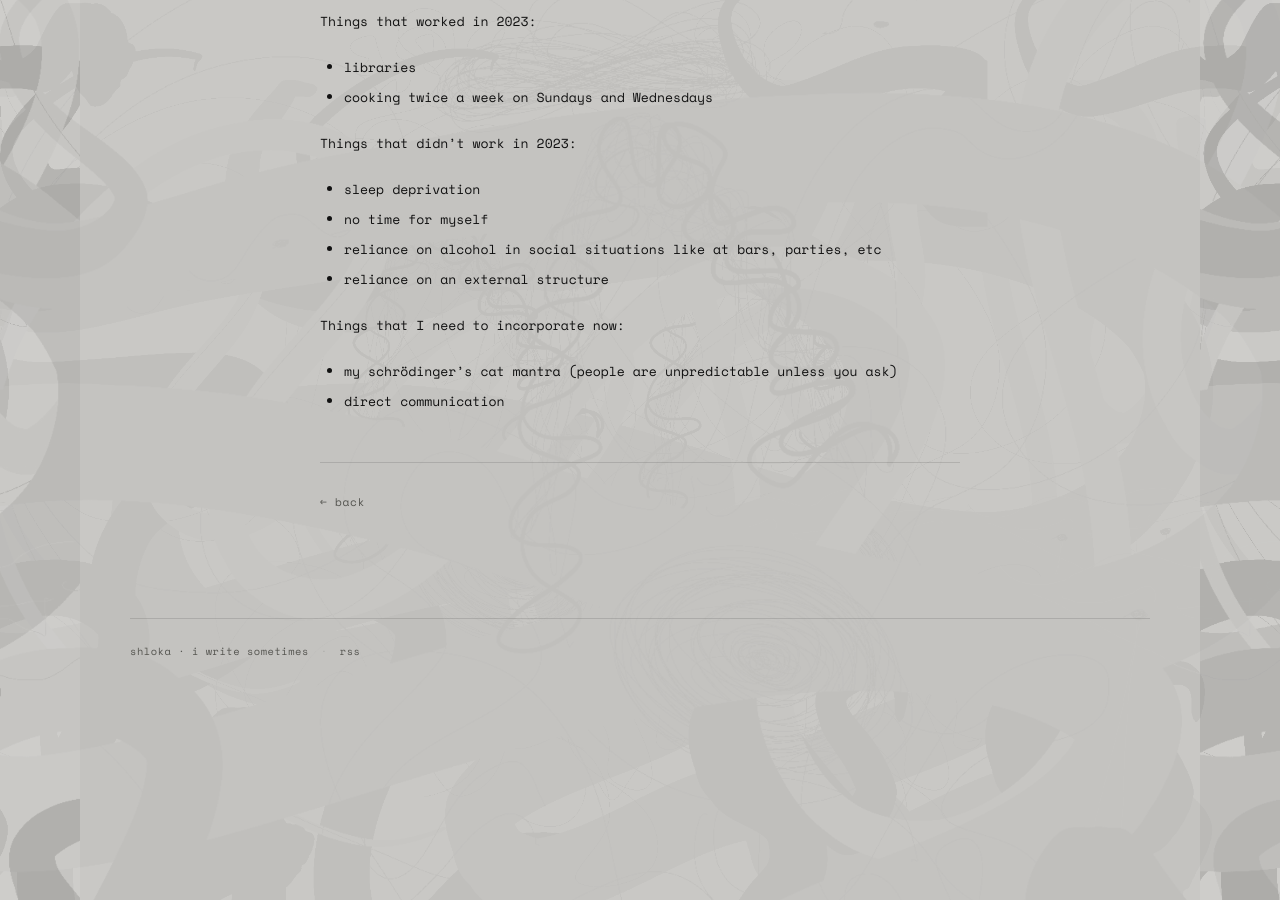
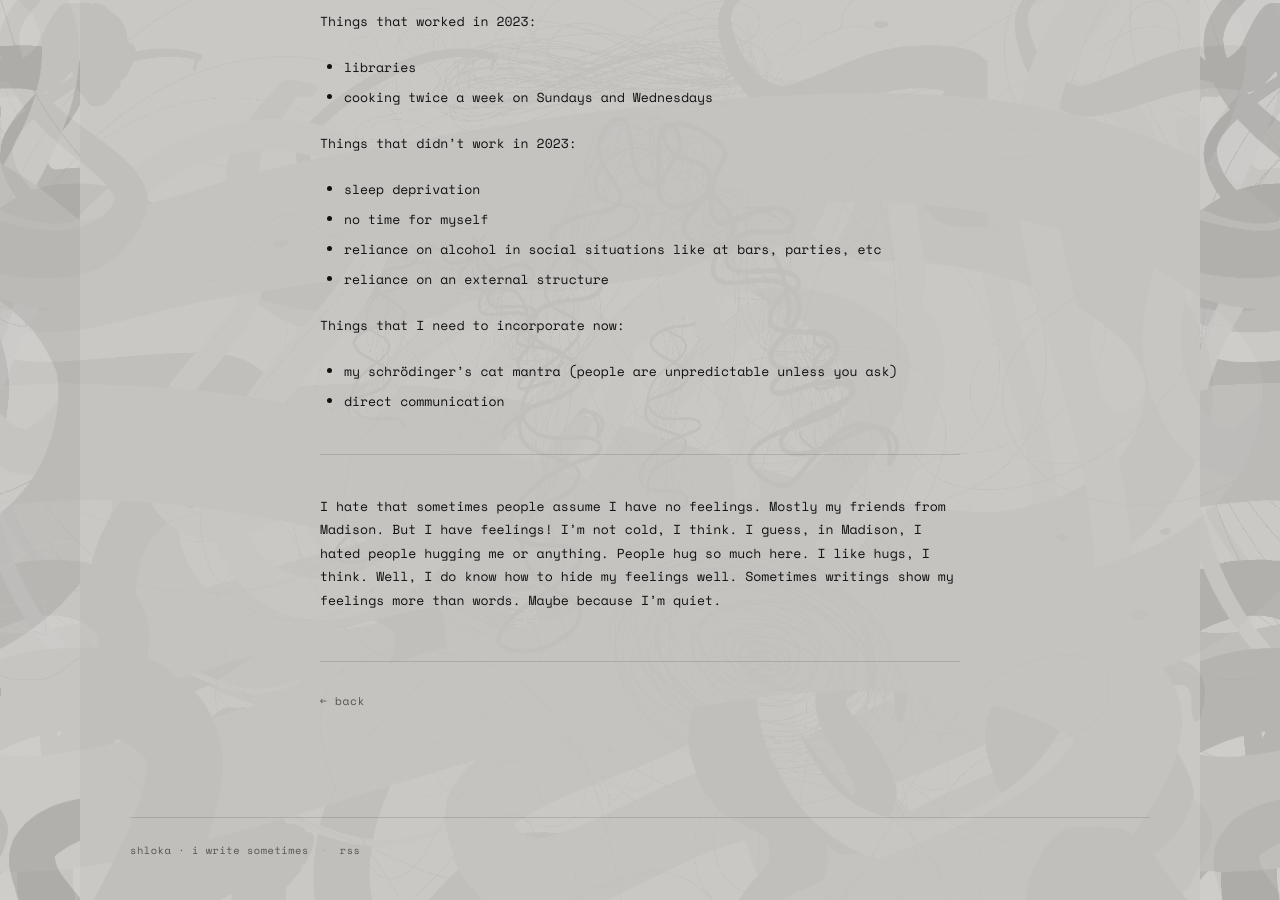
Before and after one commit to shlokamohanty/i-write-sometimes, a Jekyll site: the page built from _posts/2026-08-11-discipline.md, in a window 1280 px wide and 900 px high, scrolled down 2189 px. Built offline with Jekyll 4.4.1, drawn with Linux system fonts in a browser that asks for light colours; some web fonts are replaced.

Commit message:
mkjnjknj
njknjkn

```diff
--- a/_posts/.obsidian/workspace.json
+++ b/_posts/.obsidian/workspace.json
@@ -185,12 +185,12 @@
   },
   "active": "e283ebe70b6c6fb0",
   "lastOpenFiles": [
+    "2026-08-07-victimisation.md",
     "2026-08-09-facial-hair-again.md",
     "2026-08-11-discipline.md",
     "2026-08-12-allergies.md",
     "2026-08-05-knowledge.md",
     "2026-08-06-narrative.md",
-    "2026-08-07-victimisation.md",
     "2026-07-22-social-energy.md",
     "2026-02-21-permanence.md",
     "2026-02-16-what-do-you-do-alone-in-your-room.md",
--- a/_posts/2026-08-11-discipline.md
+++ b/_posts/2026-08-11-discipline.md
@@ -47,3 +47,7 @@ Things that didn't work in 2023:
 Things that I need to incorporate now:
 - my schrödinger's cat mantra (people are unpredictable unless you ask)
 - direct communication
+
+---
+
+I hate that sometimes people assume I have no feelings. Mostly my friends from Madison. But I have feelings! I'm not cold, I think. I guess, in Madison, I hated people hugging me or anything. People hug so much here. I like hugs, I think. Well, I do know how to hide my feelings well. Sometimes writings show my feelings more than words. Maybe because I'm quiet.
```
